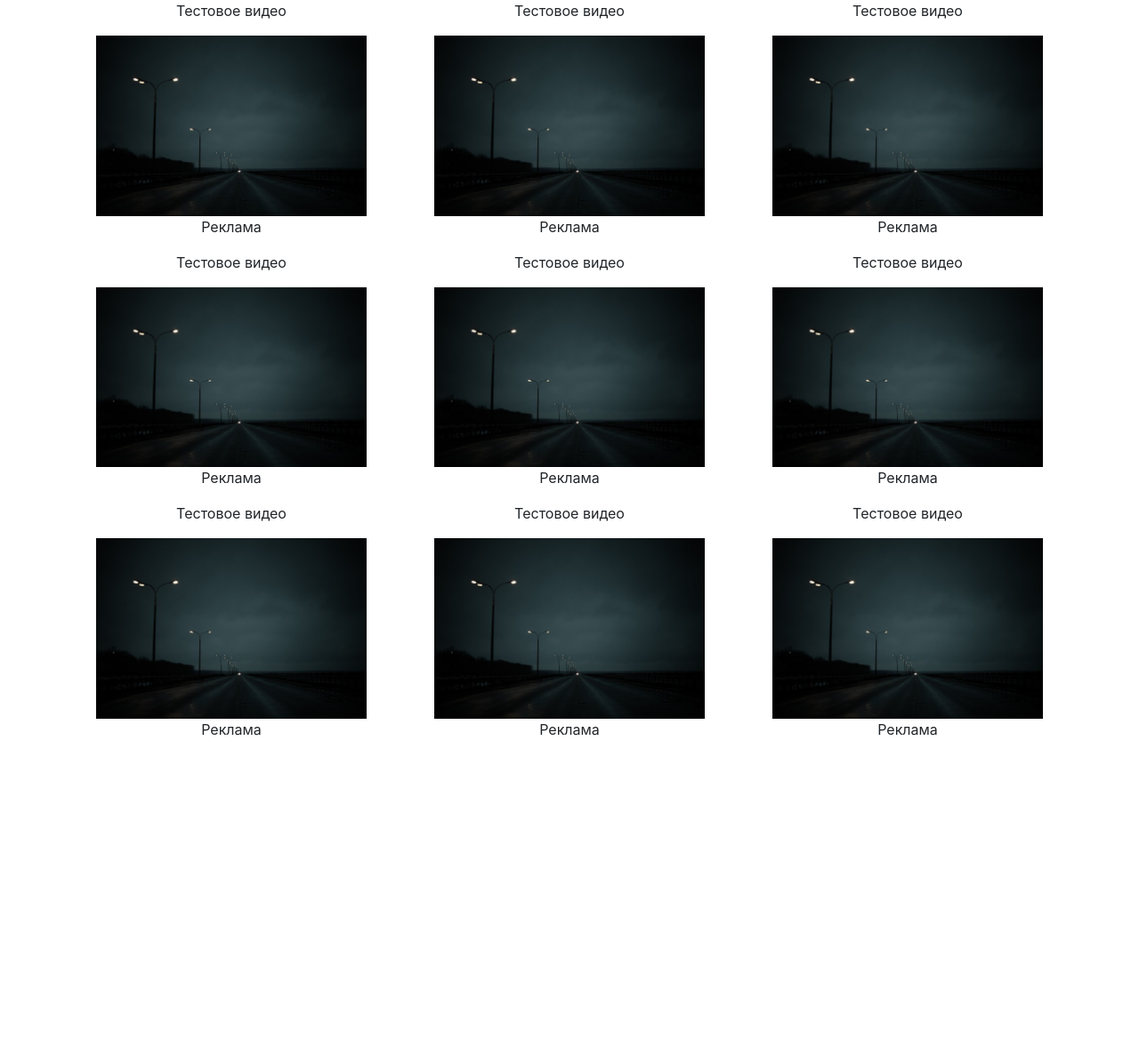
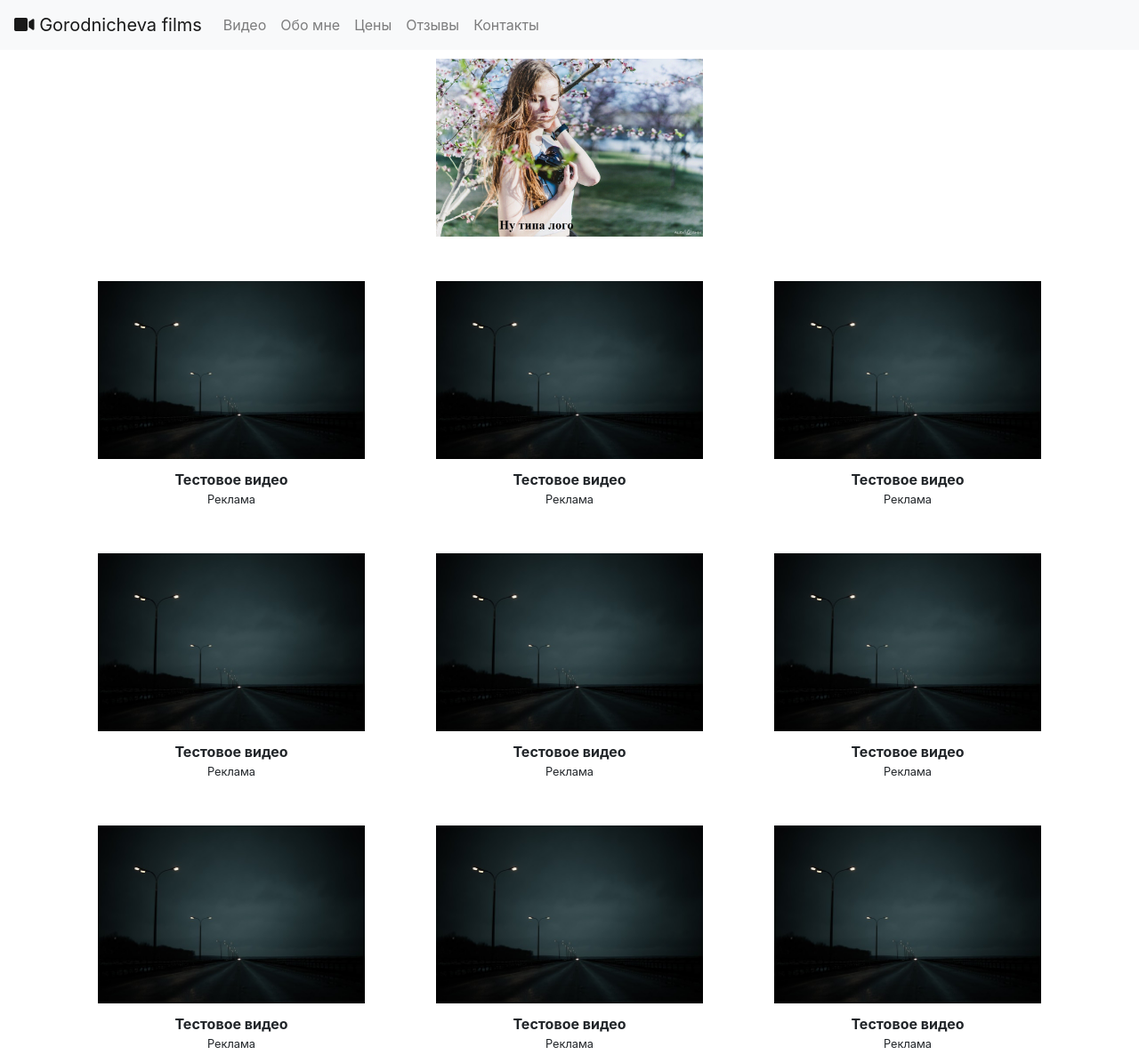
Before and after one commit to pchelomatka/SiteForKate, a PHP site: page / in a window 1280 px wide. Shown: the whole page at 89% size. Before the commit the page ends 827 px from the top, so only its background shows below. Run offline with PHP 8.4, Linux system fonts and the light colour scheme; some libraries are stand-ins or nearby versions.

Commit message:
5 commit

```diff
--- a/css/style.css
+++ b/css/style.css
@@ -2,17 +2,39 @@
 	text-align: center;
 	cursor: pointer;
 	transition: 0.75s;
-
+	padding-bottom: 10px;
 
 }
 
 .img-fluid{
-	max-width: 95%;
-	height: auto;
-
+	max-width: 100%;
+	height: 200px;
 }
 
 .frame:hover{
 	box-shadow: 0 0 10px rgba(0,0,0,0.5);
 	transition: 0.75s;
 }
+
+.img-fluidHead{
+	max-width: 100%;
+	height: 200px;
+}
+
+.header{
+	padding: 10px;
+}
+
+.list1{
+	font-weight: bolder;
+	margin: 1px;
+}
+
+.list2{
+	margin: 1px;
+	font-size: 80%;
+}
+
+.col-sm-4{
+	padding-top: 30px;
+}
--- a/index.php
+++ b/index.php
@@ -8,89 +8,123 @@
 
 	<link rel = "stylesheet" type = "text/css" href = "/css/style.css"/>
 
+	<link rel="stylesheet" href="https://use.fontawesome.com/releases/v5.0.13/css/all.css" integrity="sha384-DNOHZ68U8hZfKXOrtjWvjxusGo9WQnrNx2sqG0tfsghAvtVlRW3tvkXWZh58N9jp" crossorigin="anonymous">
+
 	<title>Gorodnicheva films</title>
 </head>
 <body>
+
+<nav class="navbar navbar-expand-lg navbar-light bg-light">
+  <a class="navbar-brand" href="#"><i class="fas fa-video"></i> Gorodnicheva films</a>
+  <button class="navbar-toggler" type="button" data-toggle="collapse" data-target="#navbarNavAltMarkup" aria-controls="navbarNavAltMarkup" aria-expanded="false" aria-label="Toggle navigation">
+    <span class="navbar-toggler-icon"></span>
+  </button>
+  <div class="collapse navbar-collapse" id="navbarNavAltMarkup">
+    <div class="navbar-nav">
+      <a class="nav-item nav-link" href="#">Видео</a>
+      <a class="nav-item nav-link" href="#">Обо мне</a>
+      <a class="nav-item nav-link" href="#">Цены</a>
+      <a class="nav-item nav-link" href="#">Отзывы</a>
+      <a class="nav-item nav-link" href="#">Контакты</a>
+    </div>
+  </div>
+</nav>
+
+<div class="header">
+<div class="container">
+  <div class="row justify-content-md-center">
+    <div class="col col-lg-2">
+    </div>
+    <div class="col-md-auto">
+      <img src="src\katya.jpg" class="img-fluidHead" alt="Responsive image">
+    </div>
+    <div class="col col-lg-2">
+    </div>
+  </div>
+</div>
+</div>
+
+
 <div class="container">
 	<div class="row">
 		<div class="col-sm-4">
 			<div class="frame">
 				<div class="container">
-					<p>Тестовое видео</p>
-					<a href="video1.php"><img src="src\1.jpg" class="img-fluid" alt="Responsive image"></a>
-					<p>Реклама</p>
+					<a href="video1.php"><img src="src\1.jpg"  vspace="10" class="img-fluid" alt="Responsive image"></a>
+					<p class="list1">Тестовое видео</p>
+					<p class="list2">Реклама</p>
 				</div>
 			</div>
 		</div>
 		<div class="col-sm-4">
 			<div class="frame">
 				<div class="container">
-					<p>Тестовое видео</p>
-					<a href="video1.php"><img src="src\1.jpg" class="img-fluid" alt="Responsive image"></a>
-					<p>Реклама</p>
+					<a href="video1.php"><img src="src\1.jpg"  vspace="10" class="img-fluid" alt="Responsive image"></a>
+					<p class="list1">Тестовое видео</p>
+					<p class="list2">Реклама</p>
 				</div>
 			</div>
 		</div>
 		<div class="col-sm-4">
 			<div class="frame">
 				<div class="container">
-					<p>Тестовое видео</p>
-					<a href="video1.php"><img src="src\1.jpg" class="img-fluid" alt="Responsive image"></a>
-					<p>Реклама</p>
+					<a href="video1.php"><img src="src\1.jpg"  vspace="10" class="img-fluid" alt="Responsive image"></a>
+					<p class="list1">Тестовое видео</p>
+					<p class="list2">Реклама</p>
 				</div>
 			</div>
 		</div>
 		<div class="col-sm-4">
 			<div class="frame">
 				<div class="container">
-					<p>Тестовое видео</p>
-					<a href="video1.php"><img src="src\1.jpg" class="img-fluid" alt="Responsive image"></a>
-					<p>Реклама</p>
+					<a href="video1.php"><img src="src\1.jpg"  vspace="10" class="img-fluid" alt="Responsive image"></a>
+					<p class="list1">Тестовое видео</p>
+					<p class="list2">Реклама</p>
 				</div>
 			</div>
 		</div>
 		<div class="col-sm-4">
 			<div class="frame">
 				<div class="container">
-					<p>Тестовое видео</p>
-					<a href="video1.php"><img src="src\1.jpg" class="img-fluid" alt="Responsive image"></a>
-					<p>Реклама</p>
+					<a href="video1.php"><img src="src\1.jpg"  vspace="10" class="img-fluid" alt="Responsive image"></a>
+					<p class="list1">Тестовое видео</p>
+					<p class="list2">Реклама</p>
 				</div>
 			</div>
 		</div>
 		<div class="col-sm-4">
 			<div class="frame">
 				<div class="container">
-					<p>Тестовое видео</p>
-					<a href="video1.php"><img src="src\1.jpg" class="img-fluid" alt="Responsive image"></a>
-					<p>Реклама</p>
+					<a href="video1.php"><img src="src\1.jpg"  vspace="10" class="img-fluid" alt="Responsive image"></a>
+					<p class="list1">Тестовое видео</p>
+					<p class="list2">Реклама</p>
 				</div>
 			</div>
 		</div>
 		<div class="col-sm-4">
 			<div class="frame">
 				<div class="container">
-					<p>Тестовое видео</p>
-					<a href="video1.php"><img src="src\1.jpg" class="img-fluid" alt="Responsive image"></a>
-					<p>Реклама</p>
+					<a href="video1.php"><img src="src\1.jpg"  vspace="10" class="img-fluid" alt="Responsive image"></a>
+					<p class="list1">Тестовое видео</p>
+					<p class="list2">Реклама</p>
 				</div>
 			</div>
 		</div>
 		<div class="col-sm-4">
 			<div class="frame">
 				<div class="container">
-					<p>Тестовое видео</p>
-					<a href="video1.php"><img src="src\1.jpg" class="img-fluid" alt="Responsive image"></a>
-					<p>Реклама</p>
+					<a href="video1.php"><img src="src\1.jpg"  vspace="10" class="img-fluid" alt="Responsive image"></a>
+					<p class="list1">Тестовое видео</p>
+					<p class="list2">Реклама</p>
 				</div>
 			</div>
 		</div>
 		<div class="col-sm-4">
 			<div class="frame">
 				<div class="container">
-					<p>Тестовое видео</p>
-					<a href="video1.php"><img src="src\1.jpg" class="img-fluid" alt="Responsive image"></a>
-					<p>Реклама</p>
+					<a href="video1.php"><img src="src\1.jpg"  vspace="10" class="img-fluid" alt="Responsive image"></a>
+					<p class="list1">Тестовое видео</p>
+					<p class="list2">Реклама</p>
 				</div>
 			</div>
 		</div>
@@ -103,6 +137,7 @@
 
 
 
+
 <script src="https://code.jquery.com/jquery-3.3.1.slim.min.js" integrity="sha384-q8i/X+965DzO0rT7abK41JStQIAqVgRVzpbzo5smXKp4YfRvH+8abtTE1Pi6jizo" crossorigin="anonymous"></script>
 <script src="https://cdnjs.cloudflare.com/ajax/libs/popper.js/1.14.3/umd/popper.min.js" integrity="sha384-ZMP7rVo3mIykV+2+9J3UJ46jBk0WLaUAdn689aCwoqbBJiSnjAK/l8WvCWPIPm49" crossorigin="anonymous"></script>
 <script src="https://stackpath.bootstrapcdn.com/bootstrap/4.1.1/js/bootstrap.min.js" integrity="sha384-smHYKdLADwkXOn1EmN1qk/HfnUcbVRZyYmZ4qpPea6sjB/pTJ0euyQp0Mk8ck+5T" crossorigin="anonymous"></script>
```
Also changed, not shown: src/katya.jpg (added).
